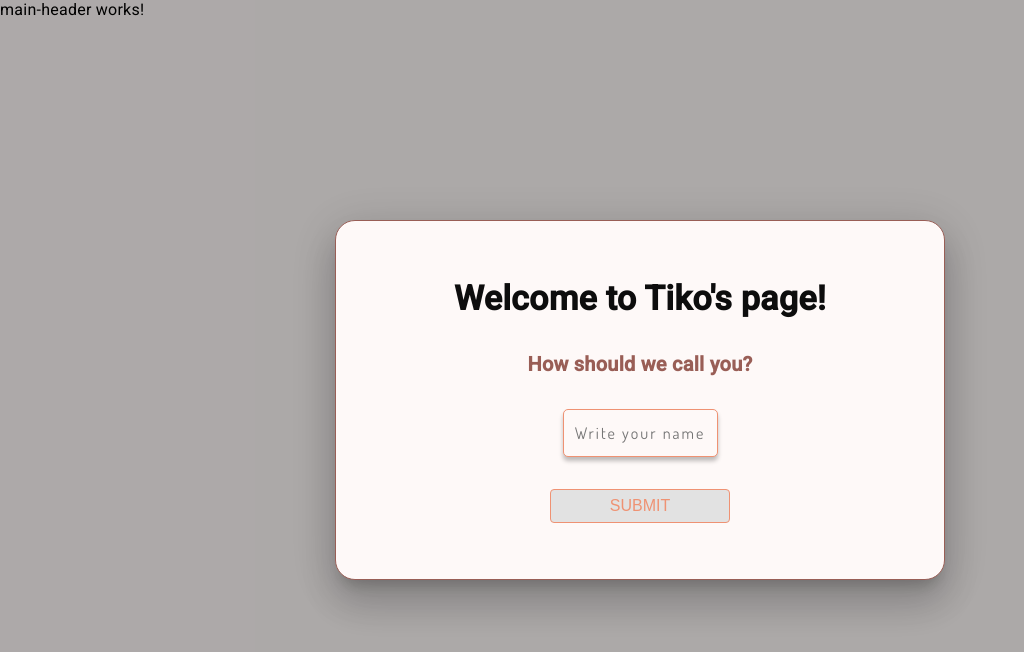
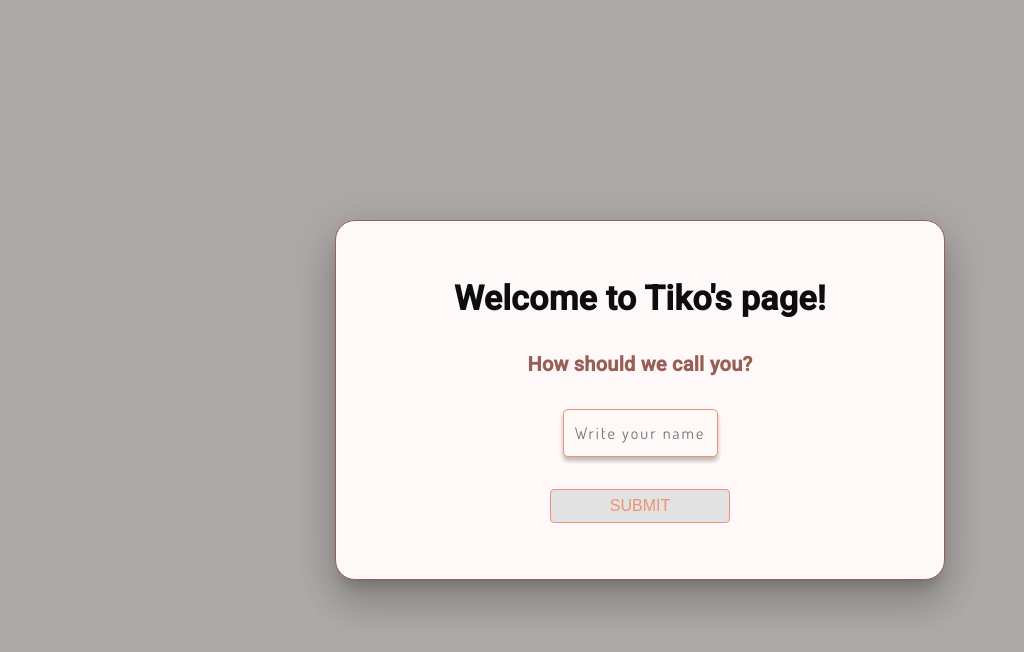
Before and after one commit to jb2408/tiko-angular, an Angular app: page / in a window 1280 px wide. Shown: the top 652 px of the page, without its empty margins (0-1024 px from the left). Built offline with nearby package versions, Linux system fonts and the light colour scheme.

Commit message:
isUserKnow boolean + ngrx instalation

```diff
--- a/package.json
+++ b/package.json
@@ -21,6 +21,8 @@
     "@angular/platform-browser": "~13.2.5",
     "@angular/platform-browser-dynamic": "~13.2.5",
     "@angular/router": "~13.2.5",
+    "@ngrx/effects": "^14.0.2",
+    "@ngrx/store": "^14.0.2",
     "rxjs": "~7.4.0",
     "tslib": "^2.3.0",
     "zone.js": "~0.11.4"
--- a/src/app/pages/homepage/homepage.component.html
+++ b/src/app/pages/homepage/homepage.component.html
@@ -1,3 +1,3 @@
-<div class="homepage-container">
+<div *ngIf="isUserKnow" class="homepage-container">
     <app-main-header></app-main-header>
 </div>
--- a/src/app/pages/homepage/homepage.component.ts
+++ b/src/app/pages/homepage/homepage.component.ts
@@ -7,6 +7,8 @@ import { Component, OnInit } from '@angular/core';
 })
 export class HomepageComponent implements OnInit {
 
+  isUserKnow: boolean = false;
+
   constructor() { }
 
   ngOnInit(): void {
```
Also changed, not shown: 1 other file (tests, documents, lock files or other folders).
